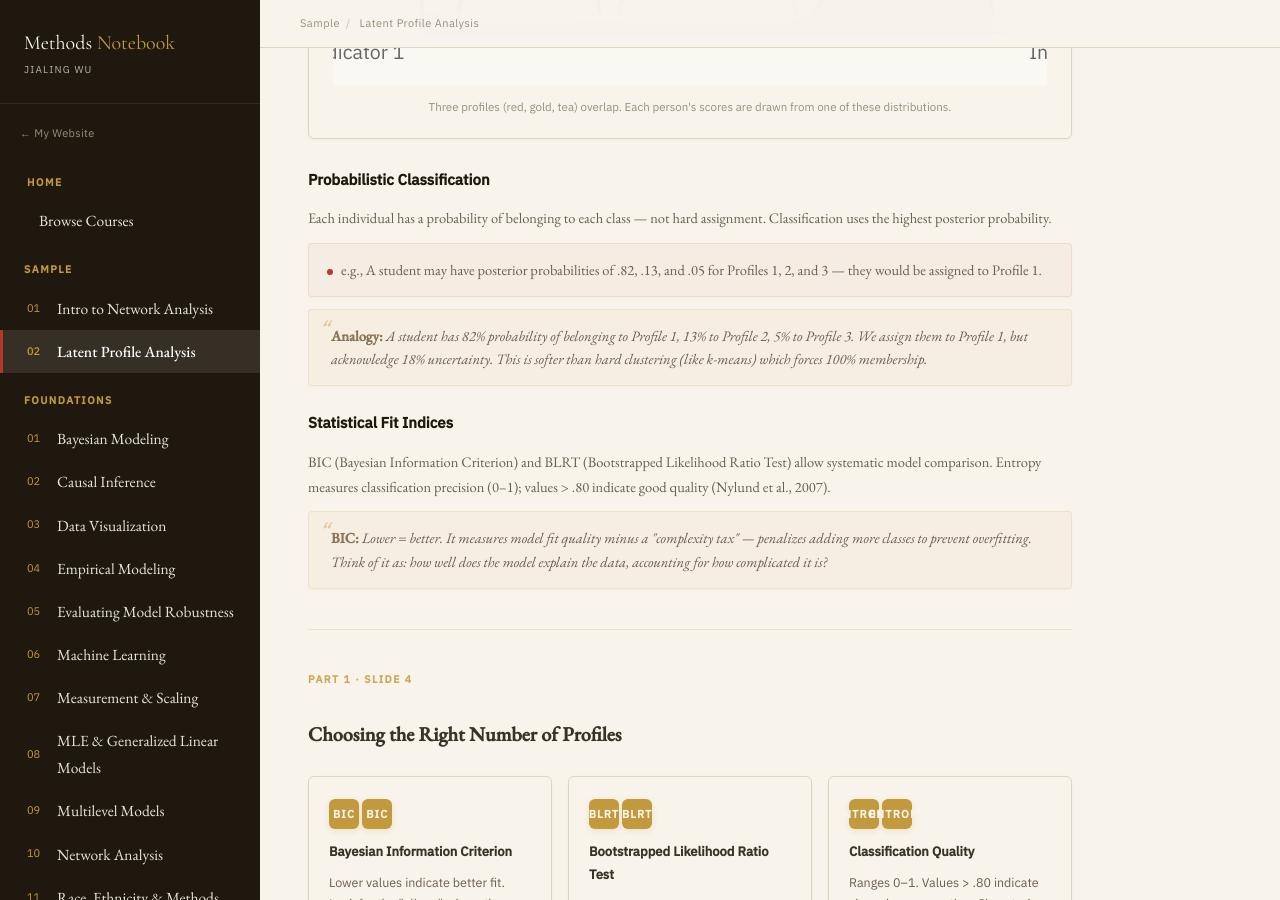
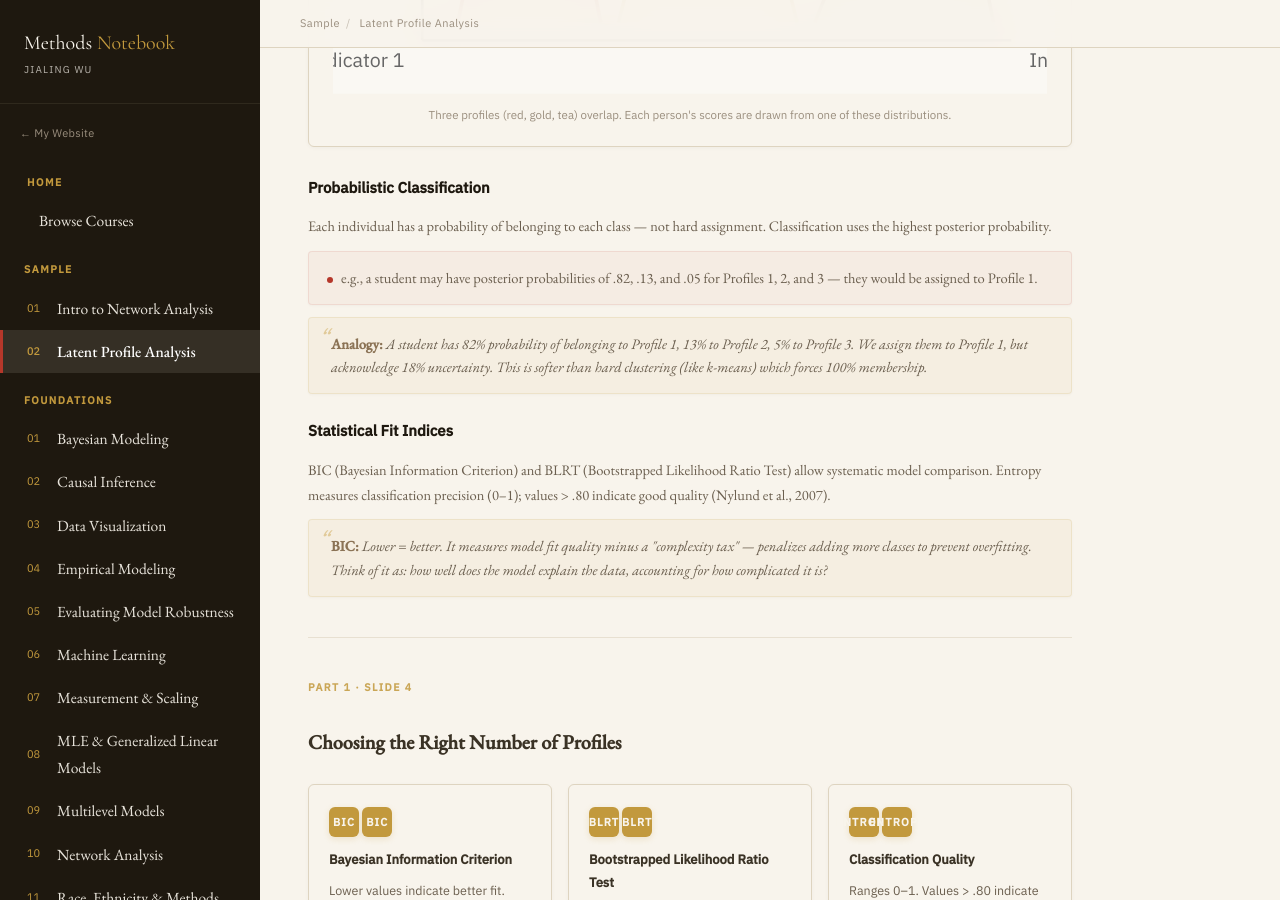
Before and after one commit to jialing-wu/jialing-wu.github.io, a Jekyll site: the page built from methods/lpa.html, in a window 1280 px wide and 900 px high, scrolled down 2320 px. Built offline with Jekyll 4.4.1, drawn with Linux system fonts in a browser that asks for light colours.

Commit message:
Fix LPA page: text, layout, and structural issues
- Fix lowercase after e.g. ("e.g., a student")
- Move compare-footer inside compare-grid for grid-column to work
- Remove duplicate setLang function (layout already provides it)
- Remove stray </body></html> tags (Jekyll layout provides them)

Co-Authored-By: Claude Opus 4.6 <noreply@anthropic.com>

```diff
--- a/methods/lpa.html
+++ b/methods/lpa.html
@@ -575,9 +575,9 @@ body.presenting .pres-progress{
         <div class="example">"学生中存在哪些不同的动机组合模式？"</div>
       </div>
     </div>
+    <div class="compare-footer" data-lang="en">The mean can mask meaningful heterogeneity — person-centered methods reveal hidden diversity.</div>
+    <div class="compare-footer" data-lang="zh">均值会掩盖有意义的异质性——以个体为中心的方法能揭示隐藏的多样性。</div>
   </div>
-  <div class="compare-footer" data-lang="en">The mean can mask meaningful heterogeneity — person-centered methods reveal hidden diversity.</div>
-  <div class="compare-footer" data-lang="zh">均值会掩盖有意义的异质性——以个体为中心的方法能揭示隐藏的多样性。</div>
 </div>
 
 <hr class="section-divider pres-hide">
@@ -714,7 +714,7 @@ body.presenting .pres-progress{
     <h3 data-lang="zh">概率性分类</h3>
     <div class="method-desc" data-lang="en">Each individual has a probability of belonging to each class — not hard assignment. Classification uses the highest posterior probability.</div>
     <div class="method-desc" data-lang="zh">每个个体都有属于每个类别的概率——不是硬性分配。最终分类取后验概率最高的类别。</div>
-    <div class="method-example" data-lang="en">e.g., A student may have posterior probabilities of .82, .13, and .05 for Profiles 1, 2, and 3 — they would be assigned to Profile 1.</div>
+    <div class="method-example" data-lang="en">e.g., a student may have posterior probabilities of .82, .13, and .05 for Profiles 1, 2, and 3 — they would be assigned to Profile 1.</div>
     <div class="method-example" data-lang="zh">例如：某学生属于 Profile 1、2、3 的后验概率分别为 .82、.13、.05 → 分配到 Profile 1。</div>
     <div class="method-analogy" data-lang="en"><strong>Analogy:</strong> A student has 82% probability of belonging to Profile 1, 13% to Profile 2, 5% to Profile 3. We assign them to Profile 1, but acknowledge 18% uncertainty. This is softer than hard clustering (like k-means) which forces 100% membership.</div>
     <div class="method-analogy" data-lang="zh"><strong>类比：</strong>某学生属于 Profile 1 的概率 82%、Profile 2 的概率 13%、Profile 3 的概率 5%。我们把他归入 Profile 1，但承认有 18% 的不确定性。这比硬聚类（如 k-means 强制 100% 归属）更柔和。</div>
@@ -1031,10 +1031,9 @@ body.presenting .pres-progress{
         <p><strong>其他：</strong>多层次 LCA/LPA、因子混合模型、小样本的贝叶斯估计。</p>
       </div>
     </div>
+    <div class="compare-footer" data-lang="en">LPA is the cross-sectional foundation — LTA and GMM extend it to time.</div>
+    <div class="compare-footer" data-lang="zh">LPA 是横截面的基础——LTA 和 GMM 将其拓展到时间维度。</div>
   </div>
-
-  <div class="compare-footer" data-lang="en">LPA is the cross-sectional foundation — LTA and GMM extend it to time.</div>
-  <div class="compare-footer" data-lang="zh">LPA 是横截面的基础——LTA 和 GMM 将其拓展到时间维度。</div>
 </div>
 
 <hr class="section-divider pres-hide">
@@ -1090,22 +1089,6 @@ body.presenting .pres-progress{
 </div>
 
 <script>
-/* ══════════════════════════════════════════════════════
-   LANGUAGE TOGGLE
-   ══════════════════════════════════════════════════════ */
-function setLang(lang) {
-  document.body.className = lang;
-  document.getElementById('btn-en').style.fontWeight = (lang === 'en') ? '600' : '400';
-  document.getElementById('btn-zh').style.fontWeight = (lang === 'zh') ? '600' : '400';
-  document.getElementById('btn-en').style.color = (lang === 'en') ? 'var(--red)' : 'var(--ink-faded)';
-  document.getElementById('btn-zh').style.color = (lang === 'zh') ? 'var(--red)' : 'var(--ink-faded)';
-  localStorage.setItem('preferred-lang', lang);
-}
-window.addEventListener('load', function() {
-  const saved = localStorage.getItem('preferred-lang') || 'en';
-  setLang(saved);
-});
-
 /* ══════════════════════════════════════════════════════
    PRESENTATION MODE ENGINE
    ══════════════════════════════════════════════════════ */
@@ -1184,5 +1167,3 @@ window.addEventListener('load', function() {
   main.appendChild(progress);
 });
 </script>
-</body>
-</html>
```
